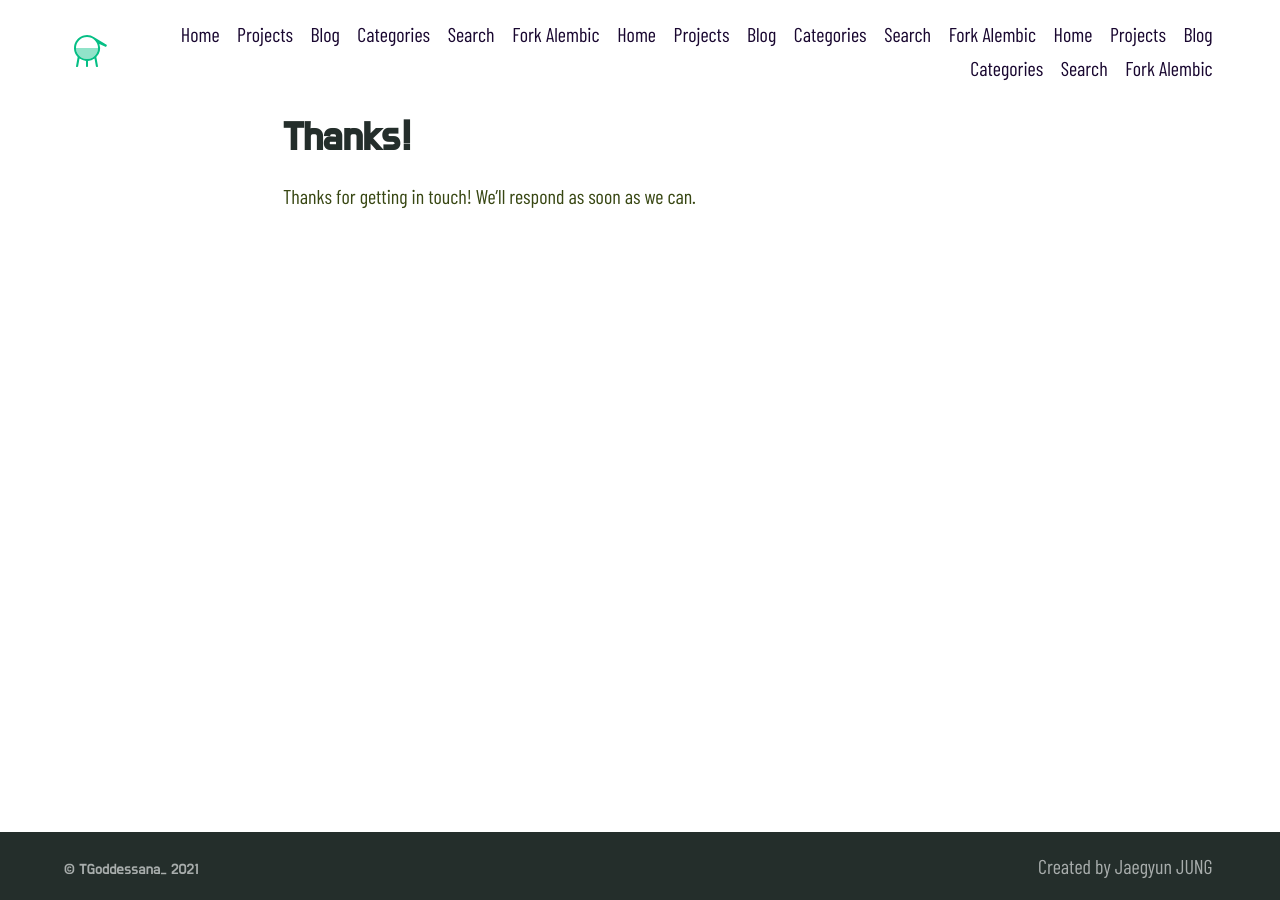
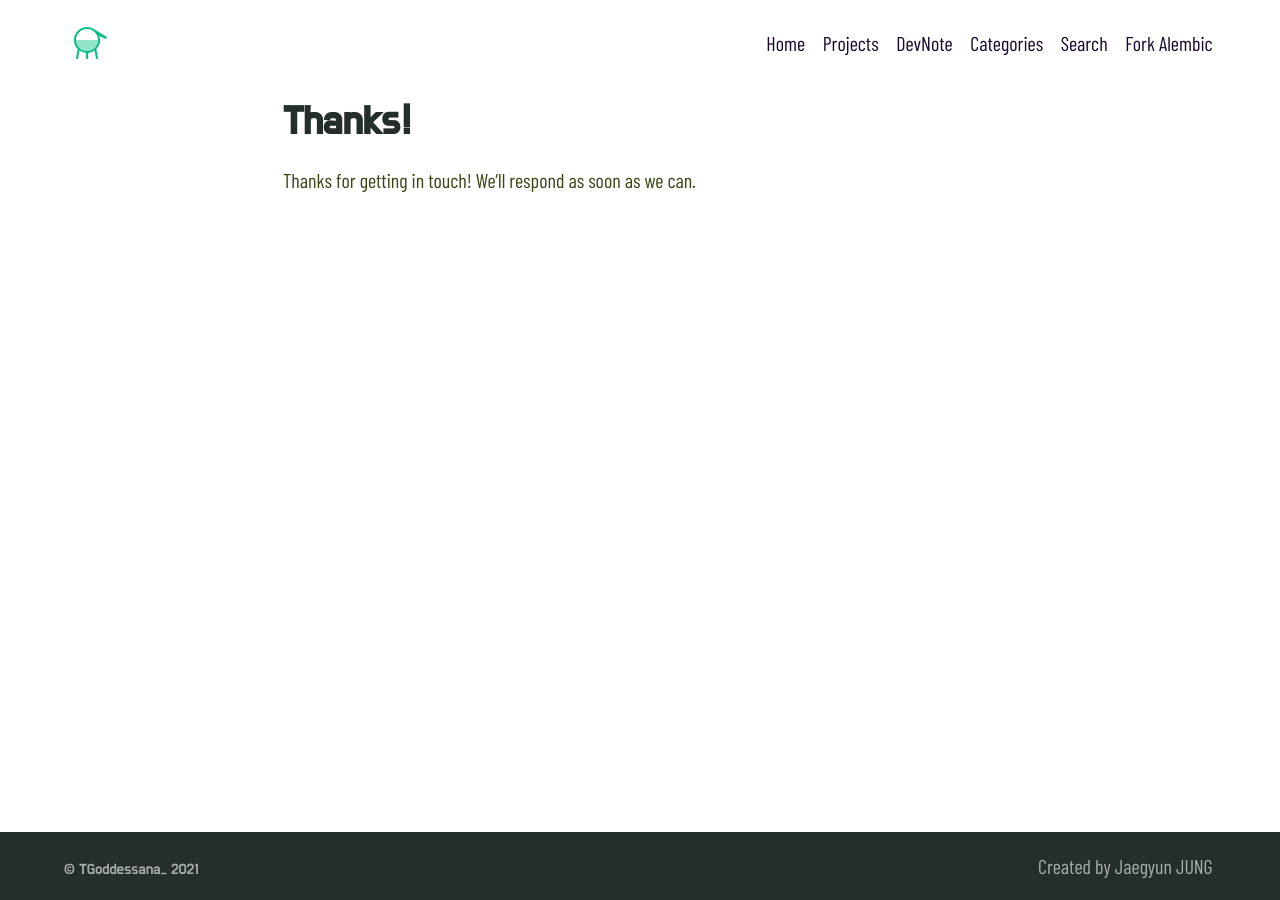
Before and after one commit to daviddarnes/alembic, a Jekyll site: the page built from thanks.md, in a window 1280 px wide. Built offline with Jekyll 4.4.1, drawn with Linux system fonts in a browser that asks for light colours; some web fonts are replaced.

Commit message:
Update _config.yml

```diff
--- a/_config.yml
+++ b/_config.yml
@@ -60,14 +60,14 @@
 excerpt_separator: <!-- more --> # Marks end of excerpt in posts
 timezone: "Asia/Seoul" # Timezone for blog posts and alike
 
-# 5. Collections
+# 5. Collections - DevNote의 내용
 collections:
   posts:
-    title: Posts # Needed for Siteleaf
+    title: Coding Development # Needed for Siteleaf
     output: true
-    description: "My thoughts and ideas" # The post list page content
+    description: "Coding development Notes , 코딩 개발 이야기" # The post list page content
     feature_text: |
-      Welcome to the blog
+      ## TGoddessana_'s development Notes
     feature_image: "https://picsum.photos/2560/600?image=866"
 
 # 6. Jekyll collections settings
@@ -125,31 +125,7 @@
   url: /
 - title: Projects
   url: /projects/
-- title: Blog
-  url: /blog/
-- title: Categories
-  url: /categories/
-- title: Search
-  url: /search/
-- title: Fork Alembic
-  url: https://github.com/daviddarnes/alembic
-- title: Home
-  url: /
-- title: Projects
-  url: /projects/
-- title: Blog
-  url: /blog/
-- title: Categories
-  url: /categories/
-- title: Search
-  url: /search/
-- title: Fork Alembic
-  url: https://github.com/daviddarnes/alembic
-- title: Home
-  url: /
-- title: Projects
-  url: /projects/
-- title: Blog
+- title: DevNote
   url: /blog/
 - title: Categories
   url: /categories/
```
